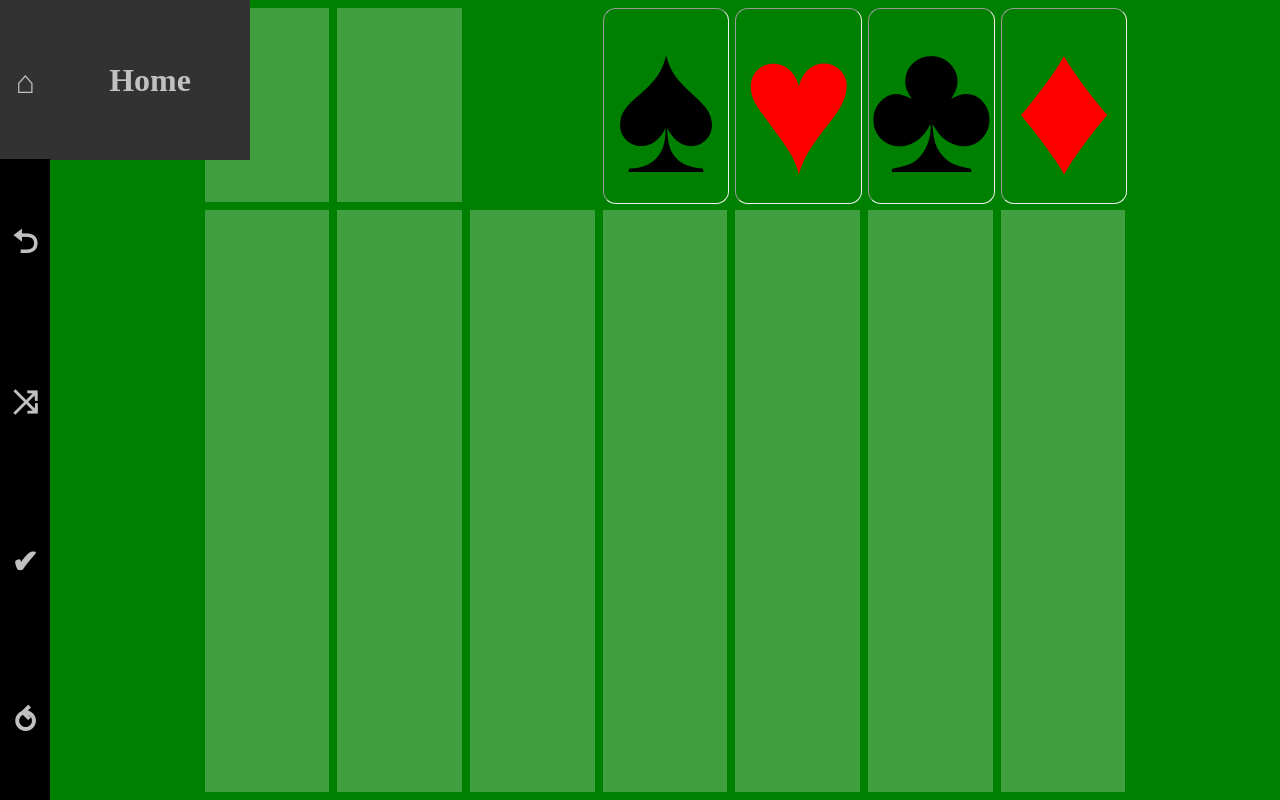
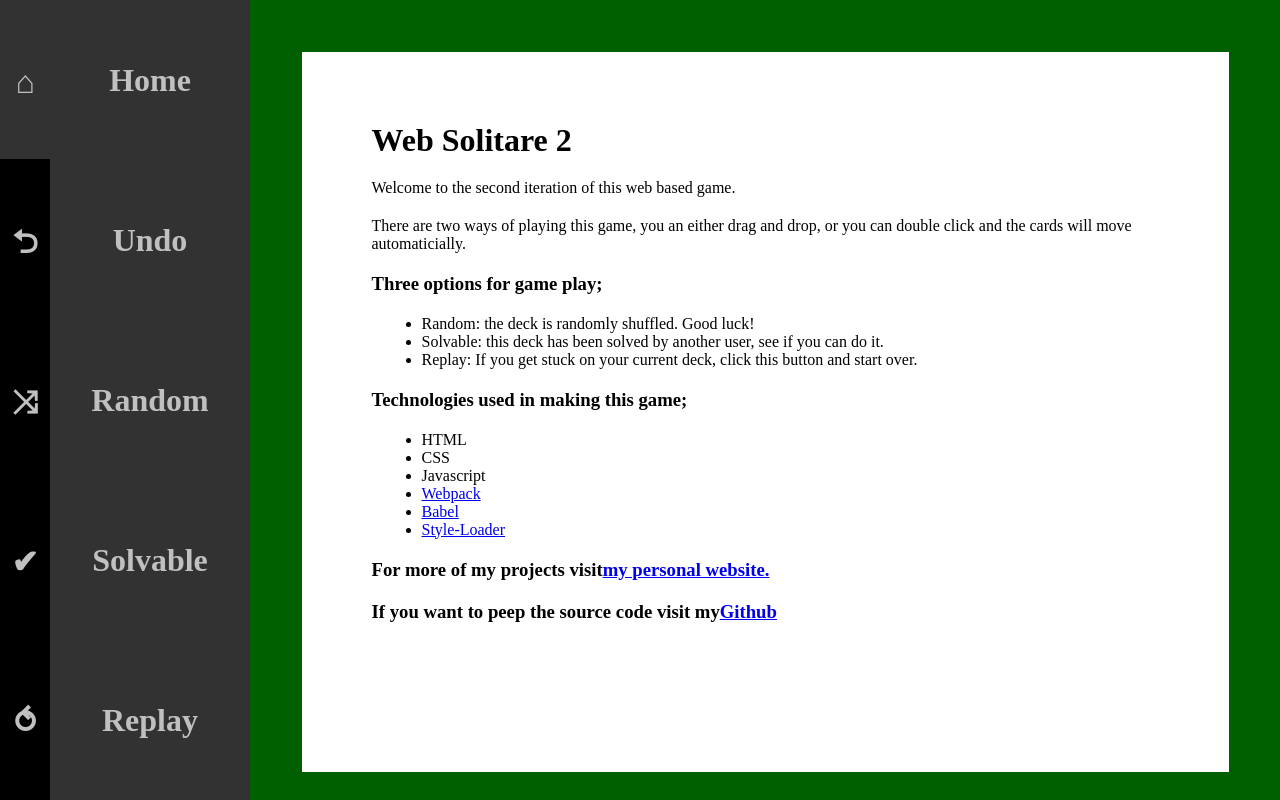
Before and after one commit to MrBomar/solitare3, a website built with webpack: page index.html in a window 1280 px wide. Built offline with nearby package versions, Linux system fonts and the light colour scheme.

Commit message:
Latest progress

```diff
--- a/Classes/Card/Card.css
+++ b/Classes/Card/Card.css
@@ -32,6 +32,7 @@ Available Variables in  index.css
 .cardTopLeft {
     grid-row: 1;
     grid-column: 1;
+    margin-left: 2px;
 }
 
 .cardTopRight {
@@ -59,6 +60,7 @@ Available Variables in  index.css
 .cardBottomRight {
     grid-row: 3;
     grid-column: 3;
+    margin-left: -2px;
 }
 
 .face {
--- a/Classes/Card/Card.js
+++ b/Classes/Card/Card.js
@@ -33,7 +33,7 @@ export default class Card extends DOMObject {
         this.children.push(new DOMObject(this.id + 'Middle', 'h1', this.object, false, ['cardMiddle'], Conversion.ToSymbol(this.id.charAt(0))));
         this.children.push(new DOMObject(this.id + 'BottomLeft', 'h2', this.object, false, ['cardBottomLeft'], Conversion.ToSymbol(this.id.charAt(0))));
         this.children.push(new DOMObject(this.id + 'BottomRight', 'h2', this.object, false, ['cardBottomRight'], Conversion.ToFaceValue(this.id.charAt(1))));
-        this.children.forEach(i=>i.build());
+        this.buildChildren();
 
         //Display the proper side
         this.addCSSClass((this.face)?'face':'rear');
--- a/Classes/DOMObject/DOMObject.js
+++ b/Classes/DOMObject/DOMObject.js
@@ -1,12 +1,13 @@
 //import Test from '../../Testing/Testing';
 
 export default class DOMObject {
-    constructor(id_str, type_str, parent_dom, eventListeners_arr_obj = false, cssClasses_arr_str = false, innerText = null) {
+    constructor(id_str, type_str, parent_dom, eventListeners_arr_obj = false, cssClasses_arr_str = false, innerText = null, innerHTML = null) {
         this.children = [];
         this.cssClasses = cssClasses_arr_str;
         this.eventListeners = eventListeners_arr_obj;
         this.fixedPOS = {left: 0, top: 0};
         this.id = id_str;
+        this.innerHTML = innerHTML;
         this.innerText = innerText;
         this.parent = parent_dom;
         this.type = type_str;
@@ -17,6 +18,7 @@ export default class DOMObject {
         this.addEventListener = this.addEventListener.bind(this);
         this.addEventListeners = this.addEventListeners.bind(this);
         this.build = this.build.bind(this);
+        this.buildChildren = this.buildChildren.bind(this);
         this.destroy = this.destroy.bind(this);
         this.removeCSSClass = this.removeCSSClass.bind(this);
         this.removeEventListeners = this.removeEventListeners.bind(this);
@@ -71,11 +73,16 @@ export default class DOMObject {
     build() {
         let me = document.createElement(this.type);
         me.id = this.id;
-        if(this.innerText != null) me.innerText = this.innerText;
+        if(this.innerText !== null) me.innerText = this.innerText;
+        if(this.innerHTML !== null) me.innerHTML = this.innerHTML;
         this.parent.appendChild(me);
         this.object = me;
         this.addAllCSSClasses();
         this.addEventListeners();
+    }
+
+    buildChildren() {
+        this.children.forEach(i=>i.build());
     }
 
     destroy() {
--- a/Classes/GameState/GameState.js
+++ b/Classes/GameState/GameState.js
@@ -8,6 +8,7 @@ import AnimatedMoveUndo from '../Animation/AnimatedMoveUndo';
 import AnimatedMoveCancel from '../Animation/AnimatedMoveCancel';
 import CardAndPileIndex from '../DataModels/CardAndPileIndex';
 import AutoSolveDiv from '../AutoSolveButton/AutoSolveDiv';
+import Modal from '../Modal/Modal';
 
 export default class GameState {
     constructor() {
@@ -17,10 +18,12 @@ export default class GameState {
         this.animationLength = .50; //Longest animation length.
         this.animationTimer = null; //Need to write timer here.
         this.autoSolveButton = null;
+        this.currentModal = null;
         this.dealOrder = false;
         this.dealTimer = false;
         this.doubleClickTimer = false; //Null == expired
         this.menuBar = null;
+        this.menuBarOpen = true;
         this.selection = null;
         this.selectionTimer = null; //The timer will be added and removed based on game action.
         this.target = null;
@@ -28,8 +31,10 @@ export default class GameState {
         this.virginStock = false; //Here we store the virginStock deck - not to be modified.
         this.winDetected = false;
         this.autoSolve = this.autoSolve.bind(this);
+        this.buildTable = this.buildTable.bind(this);
         this.cancelMove = this.cancelMove.bind(this);
         this.clearDoubleClickTimer = this.clearDoubleClickTimer.bind(this);
+        this.clearModal = this.clearModal.bind(this);
         this.clearSelection = this.clearSelection.bind(this);
         this.clearTarget = this.clearTarget.bind(this);
         this.completeMove = this.completeMove.bind(this);
@@ -51,6 +56,15 @@ export default class GameState {
 
     autoSolve() {
         //AutoSolve Method
+    }
+
+    buildTable() {
+        ['1','2','3','4','5','6','7'].forEach(i => {this.allPiles.push(new Tableau(i))});
+        this.allPiles.push(new Stock(this));
+        this.allPiles.push(new Talon(this));
+        ['S', 'H', 'D', 'C'].forEach(i => { this.allPiles.push(new Foundation(i))});
+        this.autoSolveButton = new AutoSolveDiv(this, document.body);
+        this.startAnimationTimer();
     }
 
     cancelMove() {
@@ -86,6 +100,11 @@ export default class GameState {
         this.clearTarget();
         this.undoArray = [];
         this.virginStock = false;
+    }
+
+    clearModal() {
+        this.currentModal.destroy();
+        this.currentModal = null;
     }
 
     clearSelection() {
@@ -213,13 +232,12 @@ export default class GameState {
     }
 
     loadGame() {
-        ['1','2','3','4','5','6','7'].forEach(i => {this.allPiles.push(new Tableau(i))});
-        this.allPiles.push(new Stock(this));
-        this.allPiles.push(new Talon(this));
-        ['S', 'H', 'D', 'C'].forEach(i => { this.allPiles.push(new Foundation(i))});
         this.menuBar = new MenuBar(this);
-        this.autoSolveButton = new AutoSolveDiv(this, document.body);
-        this.startAnimationTimer();
+
+        //Maybe open the menu and load tip modal.
+        this.currentModal = new Modal(this, "tips");
+
+        //FixMe
     }
 
     onCardMouseDown(cardId_str, mousePOS) {
--- a/Classes/MenuBar/MenuBar.css
+++ b/Classes/MenuBar/MenuBar.css
@@ -5,7 +5,8 @@
     z-index: 100;
 }
 
-@media screen and (min-aspect-ratio: 1130 / 938) {
+/* 1130 / 938 */
+@media screen and (min-aspect-ratio: 1210 / 1280) {
     #menuBar {
         width: 50px;
         height: 100vh;
--- a/Classes/MenuBar/MenuBar.js
+++ b/Classes/MenuBar/MenuBar.js
@@ -12,12 +12,14 @@ export default class MenuBar extends DOMObject {
         this.buildMenu = this.buildMenu.bind(this);
         this.getButtonId = this.getButtonId.bind(this);
         this.onButtonClick = this.onButtonClick.bind(this);
-        this.onButtonHover = this.onButtonHover.bind(this);
+        this.onButtonOut = this.onButtonOut.bind(this);
+        this.onButtonOver = this.onButtonOver.bind(this);
         this.onHomeClick = this.onHomeClick.bind(this);
         this.onRandomClick = this.onRandomClick.bind(this);
         this.onReplayClick = this.onReplayClick.bind(this);
         this.onSolvableClick = this.onSolvableClick.bind(this);
         this.onUndoClick = this.onUndoClick.bind(this);
+        this.toggleMenu = this.toggleMenu.bind(this);
         this.buildMenu();
     }
 
@@ -27,8 +29,8 @@ export default class MenuBar extends DOMObject {
         this.build();
 
         let actions = [
-            { action: 'mouseover', method: this.onButtonHover},
-            { action: 'mouseout', method: this.onButtonHover},
+            { action: 'mouseover', method: this.onButtonOver},
+            { action: 'mouseout', method: this.onButtonOut},
             { action: 'click', method: this.onButtonClick}
         ];
 
@@ -73,17 +75,24 @@ export default class MenuBar extends DOMObject {
         }
     }
 
-    onButtonHover(e) {
+    onButtonOut(e) {
+        let buttonId = this.getButtonId(e.target.id);
+        let me = this.children.find(i => i.id === (buttonId + "Tag"));
+        if(!me.cssClasses.includes('hiddenTag') && !this.currentGame.menuBarOpen) {
+            me.addCSSClass('hiddenTag');
+        }
+    }
+
+    onButtonOver(e) {
         let buttonId = this.getButtonId(e.target.id);
         let me = this.children.find(i => i.id === (buttonId + "Tag"));
         if(me.cssClasses.includes('hiddenTag')) {
             me.removeCSSClass('hiddenTag');
-        } else {
-            me.addCSSClass('hiddenTag');
         }
     }
 
     onHomeClick() {
+        //Change this into an "about" modal.
         console.log('MenuBar.onHomeClick():');
     }
 
@@ -96,8 +105,10 @@ export default class MenuBar extends DOMObject {
     }
 
     onRandomClick() {
-        console.log(`MenuBar.onRandomClick():`);
+        this.currentGame.clearModal();
         let myDeck = new Deck(this.currentGame);
+        this.toggleMenu(false);
+        if (this.currentGame.allPiles.length === 0) this.currentGame.buildTable();
         this.currentGame.clearGame();
         this.currentGame.getPile('stock').cards = myDeck.getRandomDeck();
         this.currentGame.virginStock = [...this.currentGame.getPile('stock').cards]; //Store the deck before dealing.
@@ -114,4 +125,17 @@ export default class MenuBar extends DOMObject {
     onReplayClick() {
         console.log('MenuBar.onReplayClick():');
     }
+
+    toggleMenu(open) {
+        this.currentGame.menuBarOpen = open;
+        this.children.forEach(i => {
+            if (i instanceof MenuTag) {
+                if(open) {
+                    i.removeCSSClass('hiddenTag');
+                } else {
+                    i.addCSSClass('hiddenTag');
+                }
+            }
+        })
+    }
 }
--- a/Classes/MenuButton/MenuButton.css
+++ b/Classes/MenuButton/MenuButton.css
@@ -19,7 +19,8 @@
 #solvableButton { left: 60vw }
 #replayButton { left: 80vw }
 
-@media screen and (min-aspect-ratio: 1130 / 938) {
+/* 1130 / 938 */
+@media screen and (min-aspect-ratio: 1210/1280) {
     .menuButton {
         display: flex;
         height: calc(20vh - 6px);
--- a/Classes/MenuTag/MenuTag.css
+++ b/Classes/MenuTag/MenuTag.css
@@ -2,7 +2,7 @@
     display: flex;
     justify-content: center;
     align-items: center;
-    width: calc(20vw);
+    width: 20vw;
     height: 100px;
     top: var(--board-margin);
     background-color: rgb(50,50,50);
@@ -10,7 +10,6 @@
     animation-name: slide-in;
     animation-duration: 0.25s;
     text-align: center;
-    padding-top: 20px;
     z-index: 100;
 }
 
@@ -29,7 +28,8 @@
     to {top: var(--board-margin)}
 }
 
-@media screen and (min-aspect-ratio: 1130 / 938) {
+/* 1130 / 938 */
+@media screen and (min-aspect-ratio: 1210 / 1280) {
     .menuTag {
         display: flex;
         width: 200px;
--- a/Classes/MenuTag/MenuTag.js
+++ b/Classes/MenuTag/MenuTag.js
@@ -3,7 +3,7 @@ import './MenuTag.css';
 
 export default class MenuTag extends DOMObject {
     constructor(id_str, parent_dom, eventListeners_arr_obj, innerText) {
-            super(id_str + 'Tag', 'h1', parent_dom, eventListeners_arr_obj, ['menuTag', 'hiddenTag'], innerText);
-            this.build();
+        super(id_str + 'Tag', 'h1', parent_dom, eventListeners_arr_obj, ['menuTag'], innerText);
+        this.build();
     }
 }
--- /dev/null
+++ b/Classes/Modal/Modal.css
@@ -0,0 +1,25 @@
+.modal {
+    background-color: rgba(0,0,0,.25);
+    height: calc(100vh - 150px);
+    width: 100vw;
+    z-index: 100;
+    margin-left: 0px;
+    margin-top: 150px;
+}
+
+.modalInner {
+    background-color: white;
+    width: calc(90% - 100px);
+    height: calc(90% - 100px);
+    margin: 5%;
+    padding: 50px;
+}
+
+@media screen and (min-aspect-ratio: 1210 / 1280) {
+    .modal {
+        width: calc(100vw - 250px);
+        height: 100vh;
+        margin-left: 250px;
+        margin-top: 0px;
+    }
+}
--- /dev/null
+++ b/Classes/Modal/Modal.js
@@ -0,0 +1,37 @@
+import DOMObject from '../DOMObject/DOMObject';
+import ModalPage from '../ModalPage/ModalPage';
+import './Modal.css';
+
+//Must allow for the addition of multiple DOM objects.
+//Must allow for cancel and OK options.
+
+//Modal Types
+    // "OK"
+    // "OKCancel"
+    // "Close"
+
+export default class Modal extends DOMObject {
+    constructor(currentGame, id_str) {
+        super(id_str, "div", document.body, false, ["modal"], null);
+        this.currentGame = currentGame;
+        this.innerText = "";
+        this.pages = [];
+        this.addPage = this.addPage.bind(this);
+        this.buildModal();
+    }
+
+    addPage() {
+        let page1 = new ModalPage(this.children[0].object, 1, "Web Solitare 2", []);
+        console.log(this.children[0]);
+        this.children[0].children.push(page1);
+    }
+
+    buildModal() {
+        this.build();
+
+        //Add children elements
+        this.children.push(new DOMObject("modalInner", 'div', this.object, false, ["modalInner"]));
+        this.buildChildren();
+        this.addPage();
+    }
+}
--- /dev/null
+++ b/Classes/ModalPage/ModalPage.css
@@ -0,0 +1,14 @@
+.modalPage > * {
+    position: relative;
+    margin: 20px;
+    height: 100%;
+}
+
+.modalPage {
+    display: flexbox;
+}
+
+ul, li {
+    position: static;
+    margin-left: 50px;
+}
--- /dev/null
+++ b/Classes/ModalPage/ModalPage.js
@@ -0,0 +1,39 @@
+import DOMObject from "../DOMObject/DOMObject";
+import "./ModalPage.css";
+
+export default class ModalPage extends DOMObject {
+    constructor(parent_dom, pageNumber, title, paragraphs, image = null) {
+        super(parent_dom.id + pageNumber, "div", parent_dom, false, ["modalPage"]);
+        this.title = title;
+        this.paragraphs = paragraphs;
+        this.image = image;
+        this.buildModalPage = this.buildModalPage.bind(this);
+        this.buildModalPage();
+    }
+
+    buildModalPage() {
+        this.innerHTML = `<h1>Web Solitare 2</h1>
+        <p>Welcome to the second iteration of this web based game.</p>
+        <p>There are two ways of playing this game, you an either drag and drop, or you can double click and the cards will move automaticially.</p>
+        <h3>Three options for game play;</h3>
+        <ul>
+            <li>Random: the deck is randomly shuffled. Good luck!</li>
+            <li>Solvable: this deck has been solved by another user, see if you can do it.</li>
+            <li>Replay: If you get stuck on your current deck, click this button and start over.</li>
+        </ul>
+        <h3>Technologies used in making this game;</h3>
+        <ul>
+            <li>HTML</li>
+            <li>CSS</li>
+            <li>Javascript</li>
+            <li><a href="https://webpack.js.org/">Webpack</a></li>
+            <li><a href="https://babeljs.io/">Babel</a></li>
+            <li><a href="https://webpack.js.org/loaders/style-loader/">Style-Loader</a></li>
+        </ul>
+
+        <h3>For more of my projects visit <a href="https://mrlesbomar.com"> my personal website.</a></h3>
+        <h3>If you want to peep the source code visit my <a href="https://github.com/MrBomar/solitare3">Github</a>`;
+
+        this.build();
+    }
+}
```
Also changed, not shown: Classes/Image/Image.js (added, +29 -0 lines), index.css (+5 -4 lines), dist/bundle.js, 1 other file.
